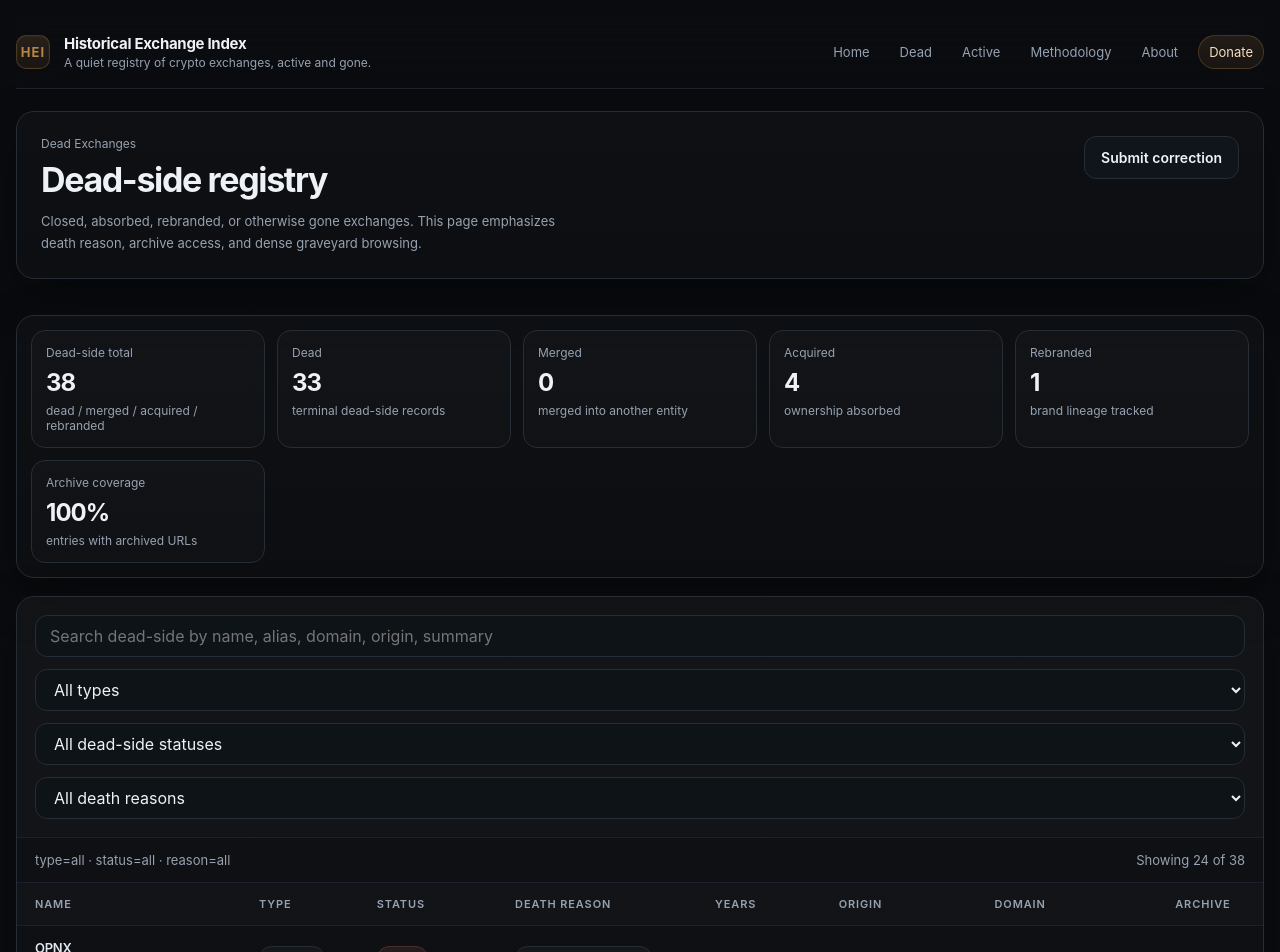
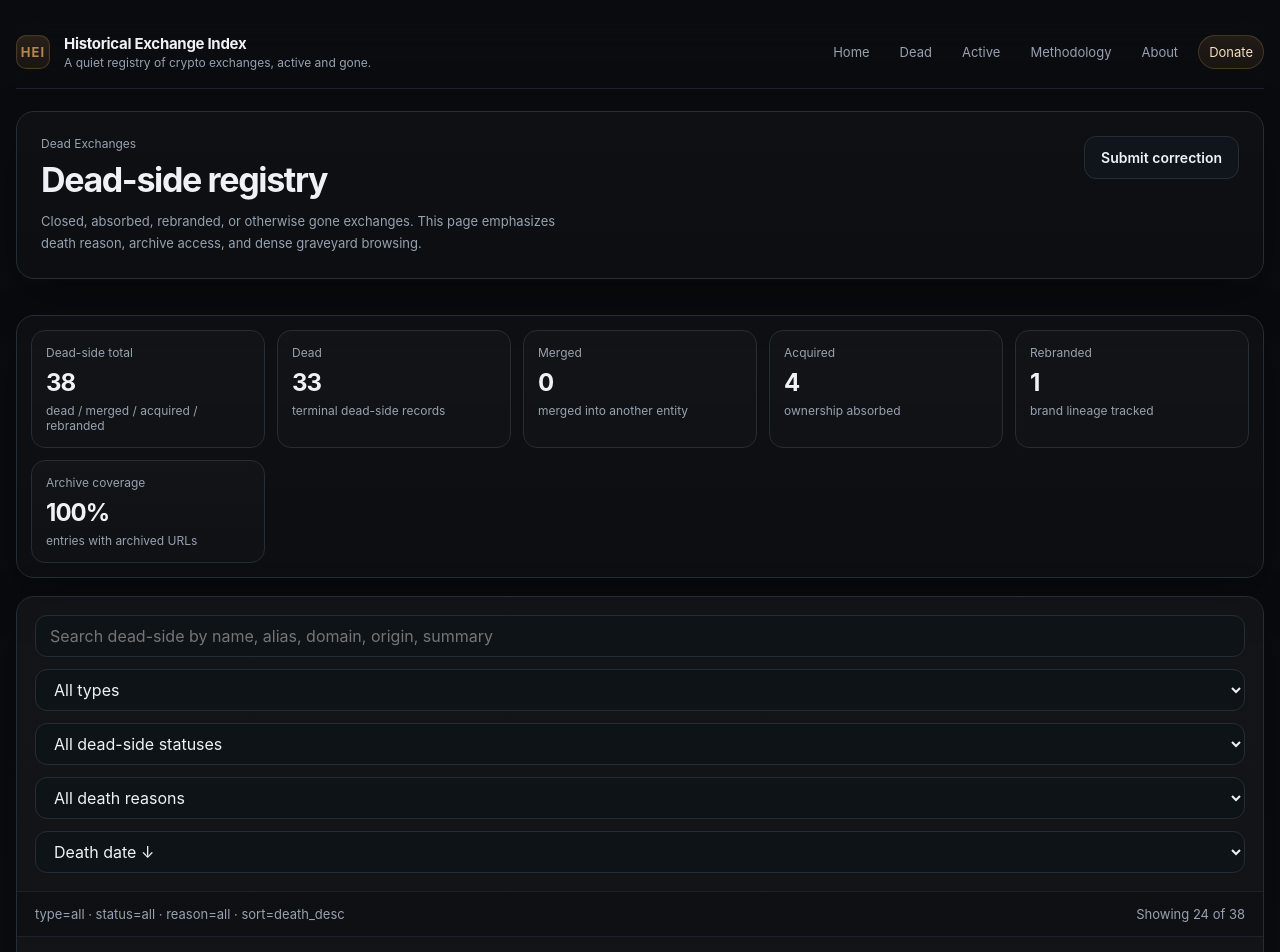
Before and after one commit to badjoke-lab/historical-exchange-index, a Next.js app: page /dead in a window 1280 px wide. Shown: the top 952 px of the page. Built offline with nearby package versions, Linux system fonts and the light colour scheme.

Commit message:
HEI: add registry sort controls with URL sync

```diff
--- a/src/components/registry/dead-explorer-client.tsx
+++ b/src/components/registry/dead-explorer-client.tsx
@@ -36,9 +36,11 @@ type ReasonFilter =
   | 'voluntary_shutdown'
   | 'chain_failure'
   | 'unknown'
+type DeadSort = 'death_desc' | 'death_asc' | 'name_asc' | 'name_desc'
 
 const INITIAL_VISIBLE = 24
 const LOAD_MORE_STEP = 24
+const DEFAULT_SORT: DeadSort = 'death_desc'
 
 function chipClass(status: string) {
   return `chip ${status}`
@@ -65,6 +67,44 @@ function isReasonFilter(value: string | null): value is Exclude<ReasonFilter, 'a
     value === 'chain_failure' ||
     value === 'unknown'
   )
+}
+
+function isDeadSort(value: string | null): value is DeadSort {
+  return value === 'death_desc' || value === 'death_asc' || value === 'name_asc' || value === 'name_desc'
+}
+
+function compareMaybeDateDesc(a: string | null, b: string | null) {
+  const aa = a ?? ''
+  const bb = b ?? ''
+  if (aa !== bb) return aa < bb ? 1 : -1
+  return 0
+}
+
+function compareMaybeDateAsc(a: string | null, b: string | null) {
+  const aa = a ?? ''
+  const bb = b ?? ''
+  if (aa !== bb) return aa > bb ? 1 : -1
+  return 0
+}
+
+function sortDeadEntities(items: EntityRecord[], sort: DeadSort) {
+  return [...items].sort((a, b) => {
+    if (sort === 'death_desc') {
+      const cmp = compareMaybeDateDesc(a.death_date, b.death_date)
+      return cmp !== 0 ? cmp : a.canonical_name.localeCompare(b.canonical_name)
+    }
+
+    if (sort === 'death_asc') {
+      const cmp = compareMaybeDateAsc(a.death_date, b.death_date)
+      return cmp !== 0 ? cmp : a.canonical_name.localeCompare(b.canonical_name)
+    }
+
+    if (sort === 'name_desc') {
+      return b.canonical_name.localeCompare(a.canonical_name)
+    }
+
+    return a.canonical_name.localeCompare(b.canonical_name)
+  })
 }
 
 function DeadRegistrySlice({
@@ -227,10 +267,12 @@ export default function DeadExplorerClient({ entities, summary }: Props) {
   const rawType = searchParams.get('type')
   const rawStatus = searchParams.get('status')
   const rawReason = searchParams.get('reason')
+  const rawSort = searchParams.get('sort')
 
   const typeFilter: TypeFilter = isTypeFilter(rawType) ? rawType : 'all'
   const statusFilter: StatusFilter = isStatusFilter(rawStatus) ? rawStatus : 'all'
   const reasonFilter: ReasonFilter = isReasonFilter(rawReason) ? rawReason : 'all'
+  const sort: DeadSort = isDeadSort(rawSort) ? rawSort : DEFAULT_SORT
 
   const setParam = (key: string, value: string, defaultValue = 'all') => {
     const params = new URLSearchParams(searchParams.toString())
@@ -254,12 +296,13 @@ export default function DeadExplorerClient({ entities, summary }: Props) {
     Boolean(query.trim()) ||
     typeFilter !== 'all' ||
     statusFilter !== 'all' ||
-    reasonFilter !== 'all'
+    reasonFilter !== 'all' ||
+    sort !== DEFAULT_SORT
 
   const filtered = useMemo(() => {
     const q = query.trim().toLowerCase()
 
-    return entities.filter((entity) => {
+    const base = entities.filter((entity) => {
       if (typeFilter !== 'all' && entity.type !== typeFilter) return false
       if (statusFilter !== 'all' && entity.status !== statusFilter) return false
       if (reasonFilter !== 'all' && entity.death_reason !== reasonFilter) return false
@@ -278,10 +321,12 @@ export default function DeadExplorerClient({ entities, summary }: Props) {
 
       return haystack.includes(q)
     })
-  }, [entities, query, typeFilter, statusFilter, reasonFilter])
 
-  const sliceKey = `${query.trim().toLowerCase()}::${typeFilter}::${statusFilter}::${reasonFilter}`
-  const metaText = `${query ? `Search: "${query}" · ` : ''}type=${typeFilter} · status=${statusFilter} · reason=${reasonFilter}`
+    return sortDeadEntities(base, sort)
+  }, [entities, query, typeFilter, statusFilter, reasonFilter, sort])
+
+  const sliceKey = `${query.trim().toLowerCase()}::${typeFilter}::${statusFilter}::${reasonFilter}::${sort}`
+  const metaText = `${query ? `Search: "${query}" · ` : ''}type=${typeFilter} · status=${statusFilter} · reason=${reasonFilter} · sort=${sort}`
 
   return (
     <>
@@ -369,6 +414,17 @@ export default function DeadExplorerClient({ entities, summary }: Props) {
             <option value="chain_failure">Chain failure</option>
             <option value="unknown">Unknown</option>
           </select>
+
+          <select
+            className="field"
+            value={sort}
+            onChange={(event) => setParam('sort', event.target.value, DEFAULT_SORT)}
+          >
+            <option value="death_desc">Death date ↓</option>
+            <option value="death_asc">Death date ↑</option>
+            <option value="name_asc">Name A–Z</option>
+            <option value="name_desc">Name Z–A</option>
+          </select>
         </div>
 
         {hasActiveFilters ? (
```
Also changed, not shown: src/components/registry/active-explorer-client.tsx (+61 -5 lines).
